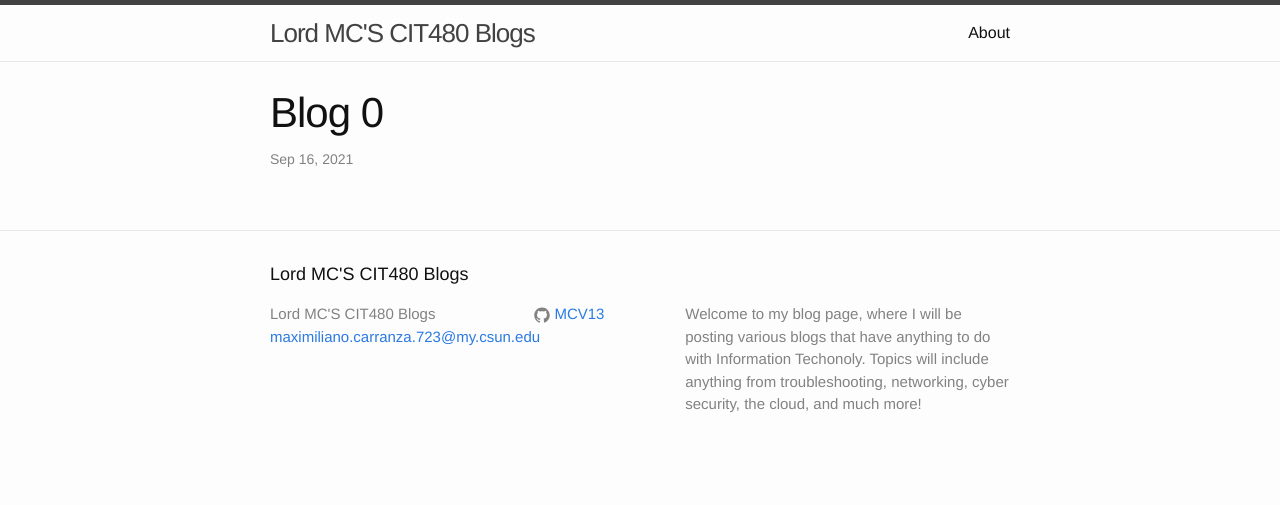
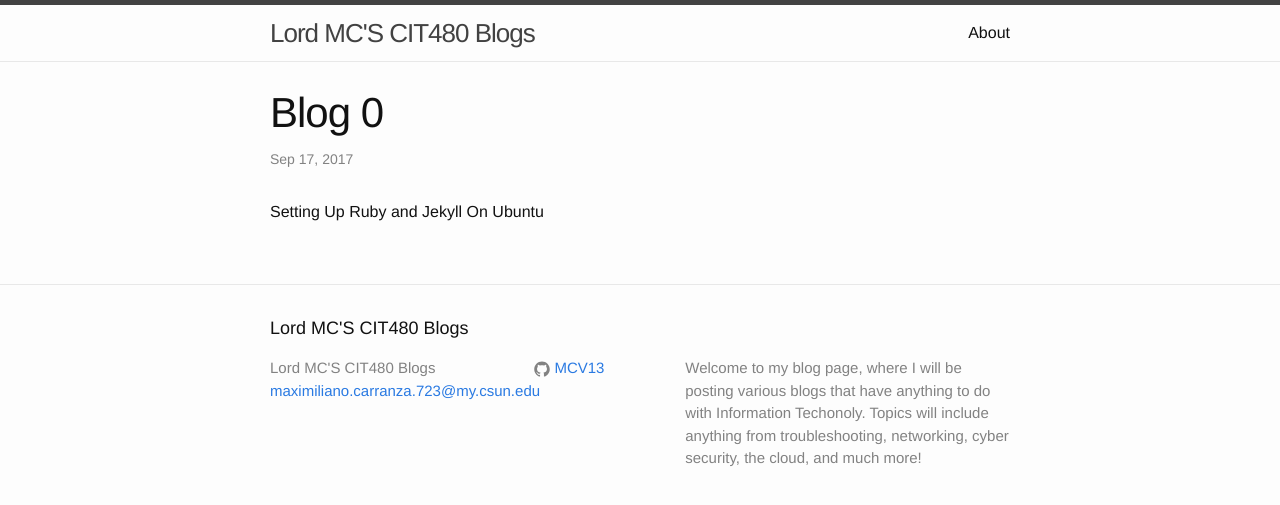
Before and after one commit to MCV13/MCV13.github.io, a Jekyll site: the page built from _posts/2021-09-16-Blog-0.md, in a window 1280 px wide. Shown: the top 505 px of the page. Built offline with Jekyll 4.4.1, drawn with Linux system fonts in a browser that asks for light colours; our own code applies the rules of GitHub Pages for plain Markdown files.

Commit message:
Blog0 Edit

```diff
--- a/_posts/2021-09-16-Blog-0.md
+++ b/_posts/2021-09-16-Blog-0.md
@@ -1,2 +1,7 @@
 ---
+layout: "post"
+title: "Blog 0"
+date: 2017-09-16 21:03:22 -0700
 ---
+
+Setting Up Ruby and Jekyll On Ubuntu
```
